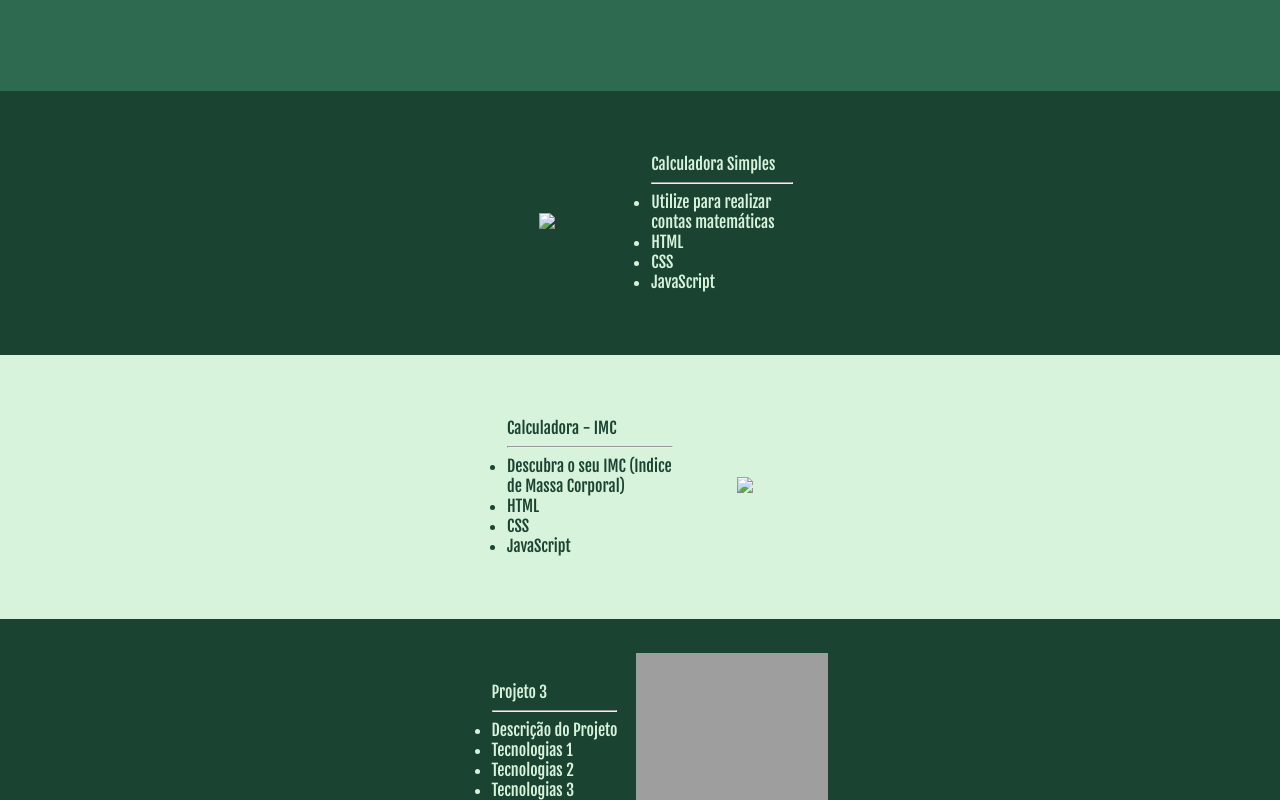
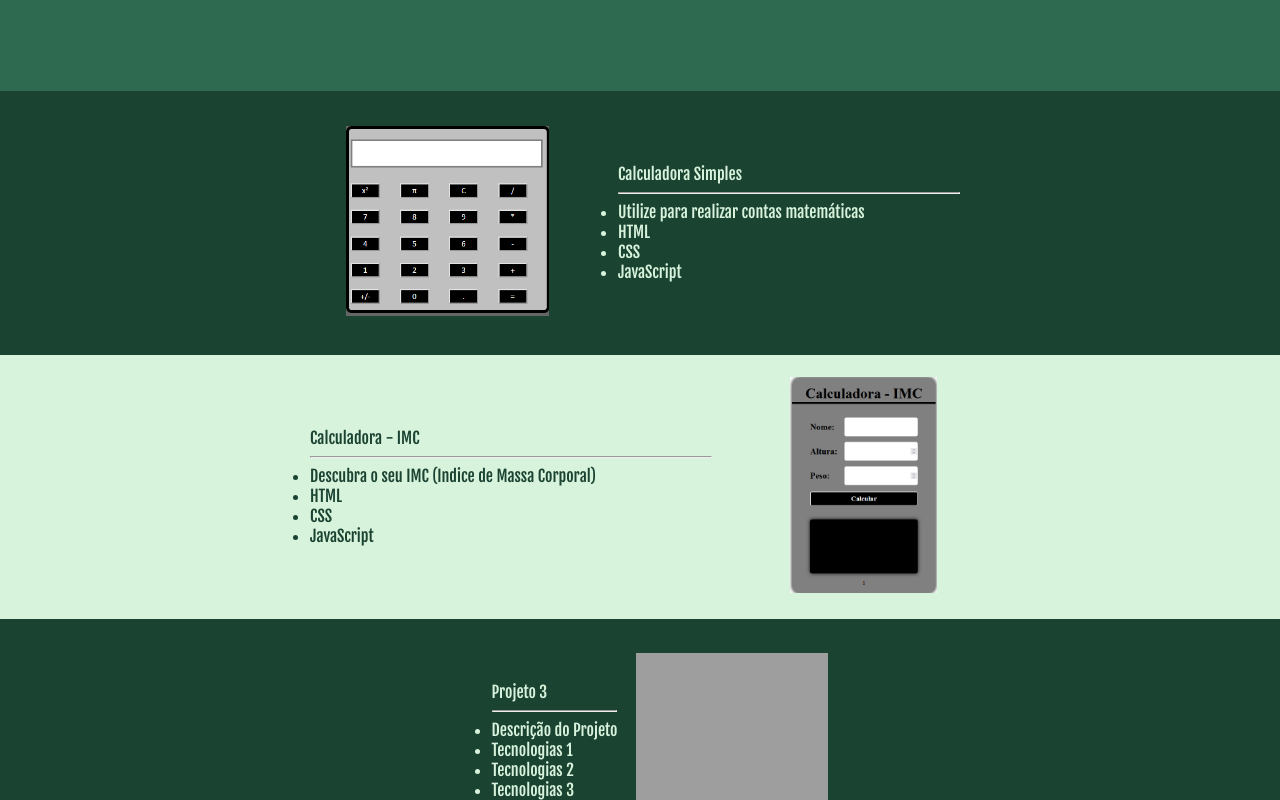
Before and after one commit to Guilhesouza/Portf-lio, a plain HTML site: page index.html in a window 1280 px wide. Shown: the part 759-1559 px from the top of the page. Drawn offline with Linux system fonts and the light colour scheme; grey boxes are pictures that could not be loaded.

Commit message:
alterado o caminho da foto

```diff
--- a/index.html
+++ b/index.html
@@ -28,7 +28,7 @@
         <table class="centralize">
             <tr>
                 <td>
-                    <a href="../Projeto Calculadora/Calculadora/index.html" target="_blank"><img src="../Projeto Calculadora/Calculadora/Calculadora Simples.PNG" width="80%"></a>
+                    <a href="../Projeto Calculadora/Calculadora/index.html" target="_blank"><img src="Calculadora Simples.PNG" width="80%"></a>
                 </td>
             <td style="width:60%; text-align: left;">
                     <ul style="color: #D8F3DC;">
@@ -57,7 +57,7 @@
                     </ul>
                 </td>
                 <td>
-                   <a href="../Projeto IMC/IMC/Index.html" target="_blank"><img src="../Projeto IMC/IMC/Calculadora IMC.PNG" width="50%"></a>
+                   <a href="../Projeto IMC/IMC/Index.html" target="_blank"><img src="Foto Calculadora IMC.PNG" width="50%"></a>
                 </td>
             </tr>
         </table>
```
Also changed, not shown: Calculadora Simples.PNG (added).
